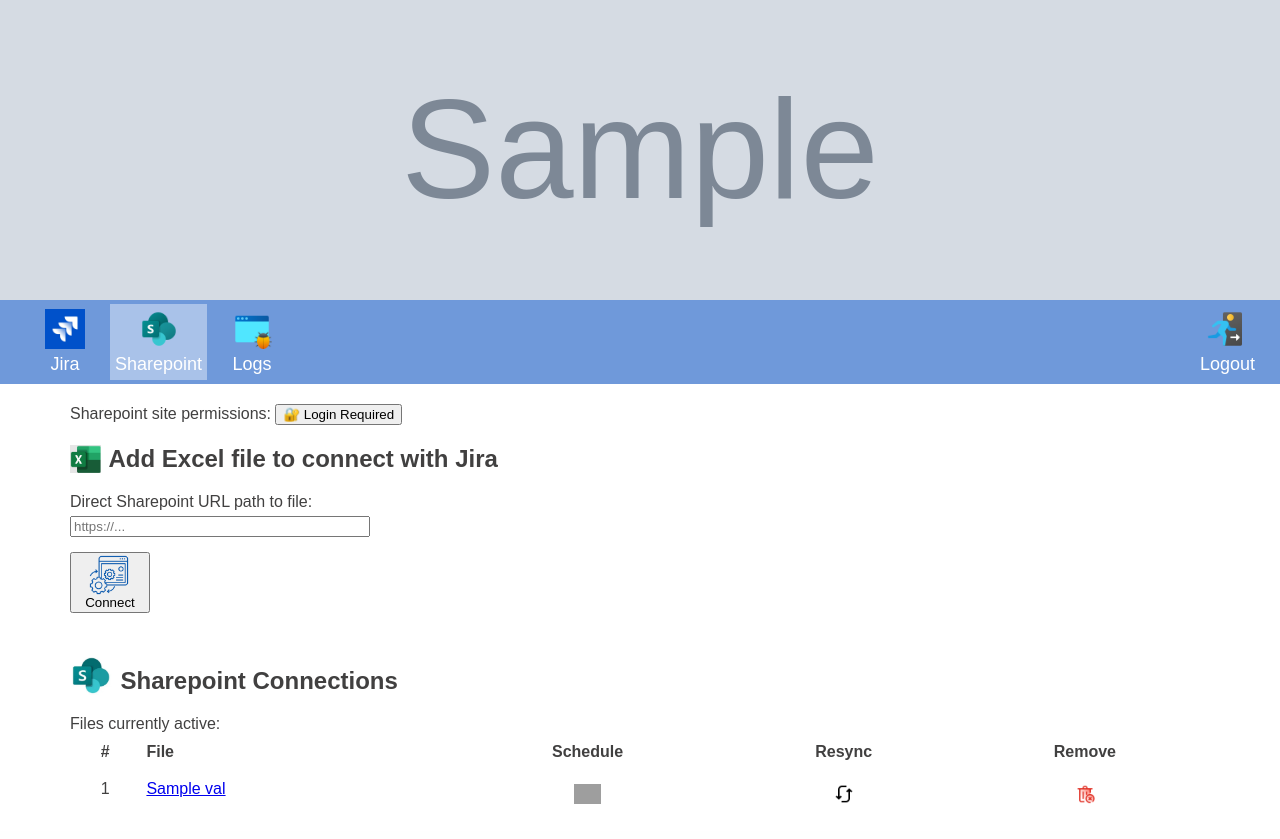
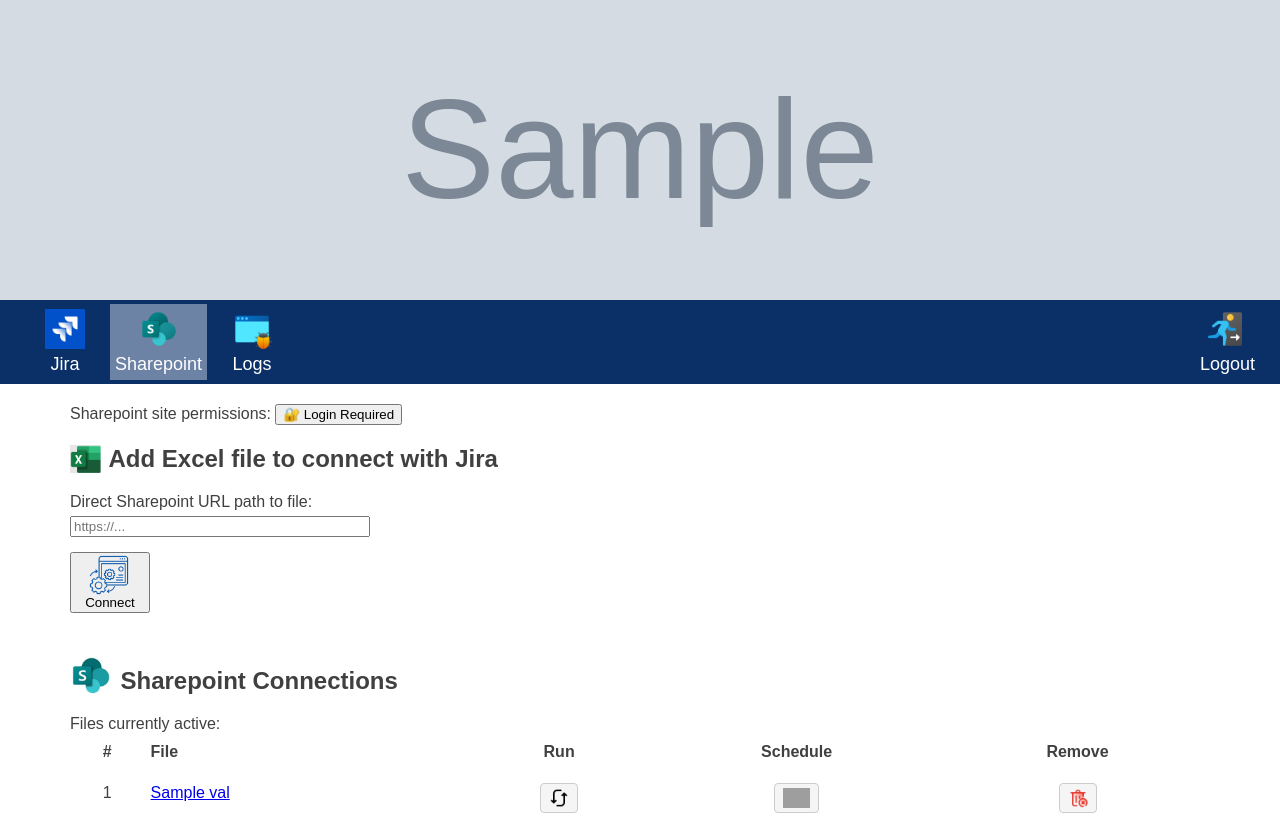
Before and after one commit to Fz96tw/excelread, a Flask app: template templates/form.html in a window 1280 px wide. Before the commit the page ends 804 px from the top, so only its background shows below. Run offline with Flask 3, Linux system fonts and the light colour scheme; the template is opened without the code that fills it: most values are stand-ins (such as "Sample title", 1, 10 or a date in 2020); grey boxes marked "Sample" are stand-in pictures; grey boxes are pictures that could not be loaded.

Commit message:
web front end changes, styles, colors, etc

```diff
--- a/templates/form.html
+++ b/templates/form.html
@@ -42,7 +42,7 @@
             display: flex;
             padding: 4px 20px;
             gap: 20px;
-            background-color: rgb(111, 153, 218) !important;  /* force white */
+            background-color: rgb(11, 48, 104) !important;  /* force white */
             position: relative;
             align-items: center;
         }
@@ -138,6 +138,26 @@
             box-sizing: border-box;
         }
 
+
+        .table-btn {
+            border: 1px solid #ccc;
+            background-color: #f5f5f5;
+            border-radius: 4px;
+            padding: 4px 8px;
+            cursor: pointer;
+            transition: background-color 0.2s, box-shadow 0.2s;
+        }
+
+        .table-btn:hover {
+            background-color: #e0e0e0;
+            box-shadow: 0 1px 3px rgba(0,0,0,0.2);
+        }
+
+        .table-btn img {
+            height: 20px;
+            vertical-align: middle;
+        }
+
     </style>
 </head>
 <body>
@@ -218,8 +238,8 @@
                     <tr>
                         <th style="text-align:center; padding:6px;">#</th>
                         <th style="text-align:left; padding:6px;">File</th>
+                        <th style="text-align:center; padding:6px;">Run</th>
                         <th style="text-align:center; padding:6px;">Schedule</th>
-                        <th style="text-align:center; padding:6px;">Resync</th>
                         <th style="text-align:center; padding:6px;">Remove</th>
                     </tr>
                 </thead>
@@ -236,24 +256,22 @@
                             <a href="{{ val }}" target="_blank">{{ val }}</a>
                         </td>
 
+                        <!-- Resync button -->
+                        <td style="text-align:center; padding:6px;">
+                            <form method="POST">
+                                <input type="hidden" name="resync_bar" value="{{ val }}">
+                                <button type="submit" class="table-btn" onclick="return confirm('Resync {{ val }}?')">
+                                    <img src="/static/sync-icon.png" alt="Resync">
+                                </button>
+                            </form>
+                        </td>
+
                         <!-- Schedule button -->
                         <td style="text-align:center; padding:6px;">
                             <form method="POST">
                                 <input type="hidden" name="schedule_bar" value="{{ val }}">
-                                <button type="submit" onclick="return confirm('Schedule {{ val }}?')"
-                                    style="border:none; background:none; cursor:pointer;">
-                                    <img src="/static/schedule-icon.png" alt="Schedule" style="height:20px; vertical-align:middle;">
-                                </button>
-                            </form>
-                        </td>
-
-                        <!-- Resync button -->
-                        <td style="text-align:center; padding:6px;">
-                            <form method="POST">
-                                <input type="hidden" name="resync_bar" value="{{ val }}">
-                                <button type="submit" onclick="return confirm('Resync {{ val }}?')"
-                                    style="border:none; background:none; cursor:pointer;">
-                                    <img src="/static/sync-icon.png" alt="Resync" style="height:20px; vertical-align:middle;">
+                                <button type="submit" class="table-btn" onclick="return confirm('Schedule {{ val }}?')">
+                                    <img src="/static/schedule-icon.png" alt="Schedule" >
                                 </button>
                             </form>
                         </td>
@@ -262,9 +280,9 @@
                         <td style="text-align:center; padding:6px;">
                             <form method="POST">
                                 <input type="hidden" name="remove_bar" value="{{ val }}">
-                                <button type="submit" onclick="return confirm('Remove {{ val }}?')"
-                                    style="border:none; background:none; cursor:pointer;">
-                                    <img src="/static/delete-icon.png" alt="Delete" style="height:20px; vertical-align:middle;">
+                                <button type="submit" class="table-btn" onclick="return confirm('Remove {{ val }}?')"
+                                   >
+                                    <img src="/static/delete-icon.png" alt="Delete" >
                                 </button>
                             </form>
                         </td>
```
